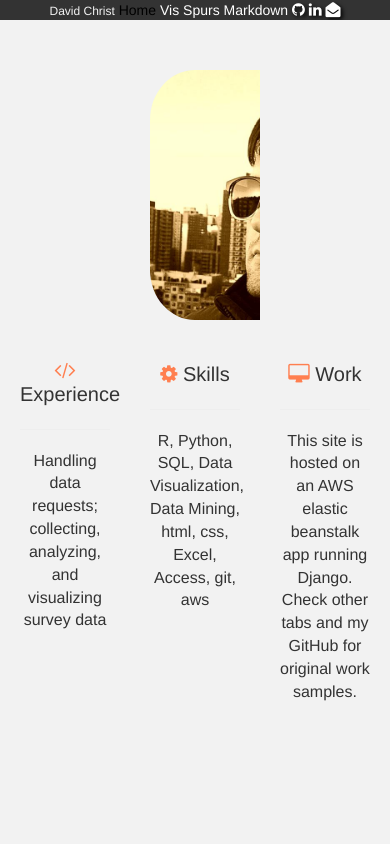
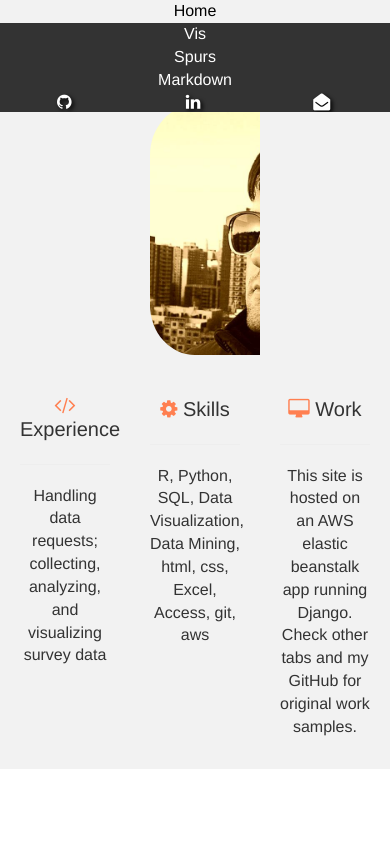
Before and after one commit to christdb87/website, a Django app: template david/templates/david/index.html in a window 390 px wide. Run offline with Django 3.2, Linux system fonts and the light colour scheme; the template is opened without the code that fills it, so the values that code supplies are empty; some libraries are stand-ins or nearby versions; some web fonts are replaced.

Commit message:
adding mobile view

```diff
--- a/david/templates/david/index.html
+++ b/david/templates/david/index.html
@@ -56,26 +56,33 @@
     @media only screen and (max-width: 600px) {
     #navbar a {
         float: left;
-        height: 10%;
+        height: auto;
+        width: 33%;
         padding: 0;
-        display: contents;
-        font-size: 15px;
+        display: inline;
+        font-size: 17px;
+        padding: 2px 0px 2px 0px;
     }
     #navbar p {
-    float: left;
+    display: none;
+    }
+    .tabcontent {
+    height: 80%;
     padding: 0;
-    display: contents;
-    font-size: 12px;
+    padding: 85px 0px 10px 0px;
     }
     #navbar {
     height: auto;
-    overflow: auto;
+    overflow: hidden;
+    display: inline;
     }
     .tablink {
     float: right;
-    font-size: 14px;
+    font-size: 16px;
     padding: 0;
-    display: contents;
+    display: inline;
+    height: auto;
+    width: 100%;
     }
     #colorbar {
     display: none;
```
